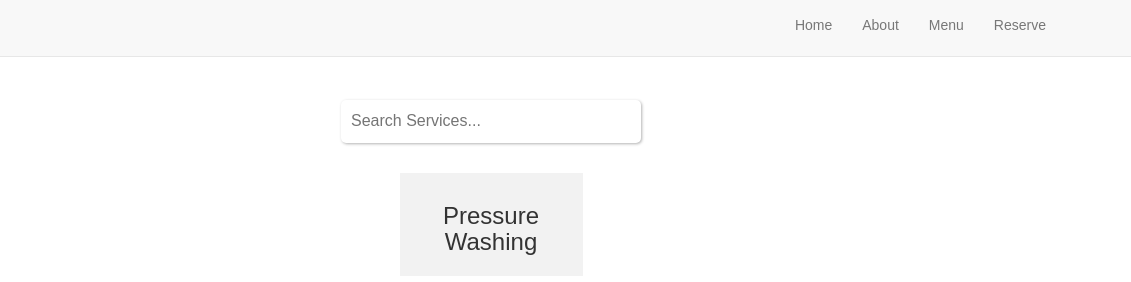
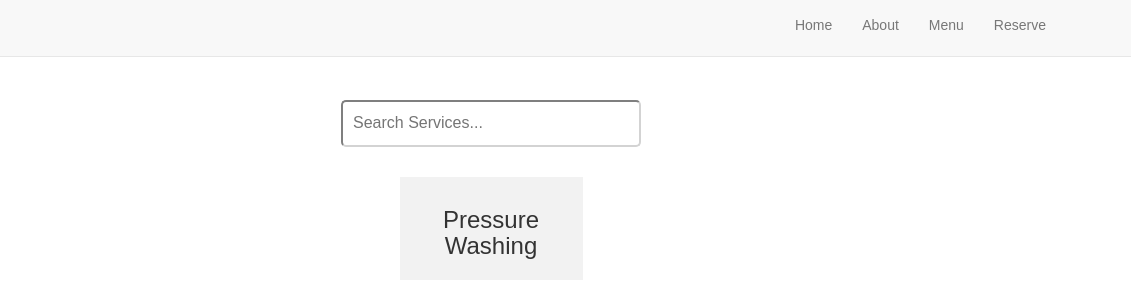
Before and after one commit to DillonMercz/elev8, a plain HTML site: page search.html in a window 1280 px wide. Shown: the top 282 px of the page, 149-1280 px from the left. Drawn offline with nearby package versions, Linux system fonts and the light colour scheme.

Commit message:
Update search.html

```diff
--- a/search.html
+++ b/search.html
@@ -82,8 +82,7 @@
 		.search-box {
 			padding: 10px;
 			border-radius: 5px;
-			border: none;
-			box-shadow: 1px 1px 3px rgba(0,0,0,0.3);
+			border-color:lightgray ;
 			width: 300px;
 			max-width: 100%;
 			font-size: 16px;
```
